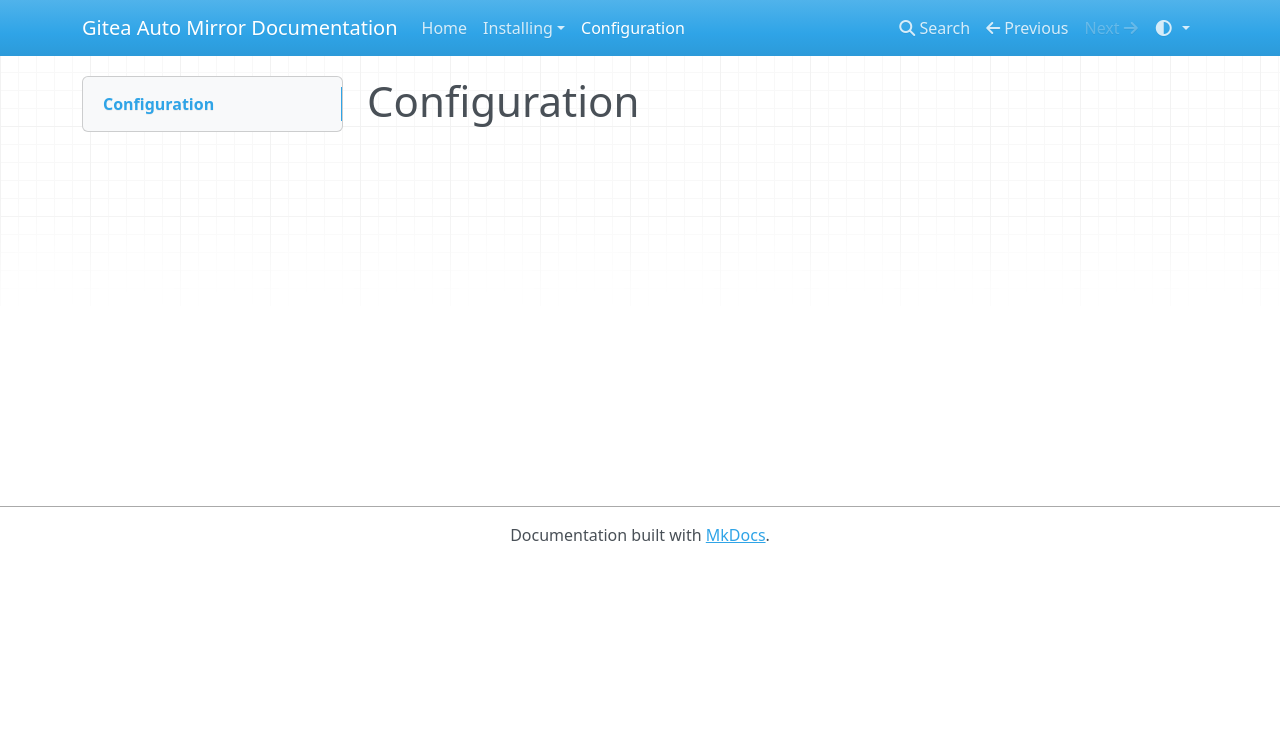
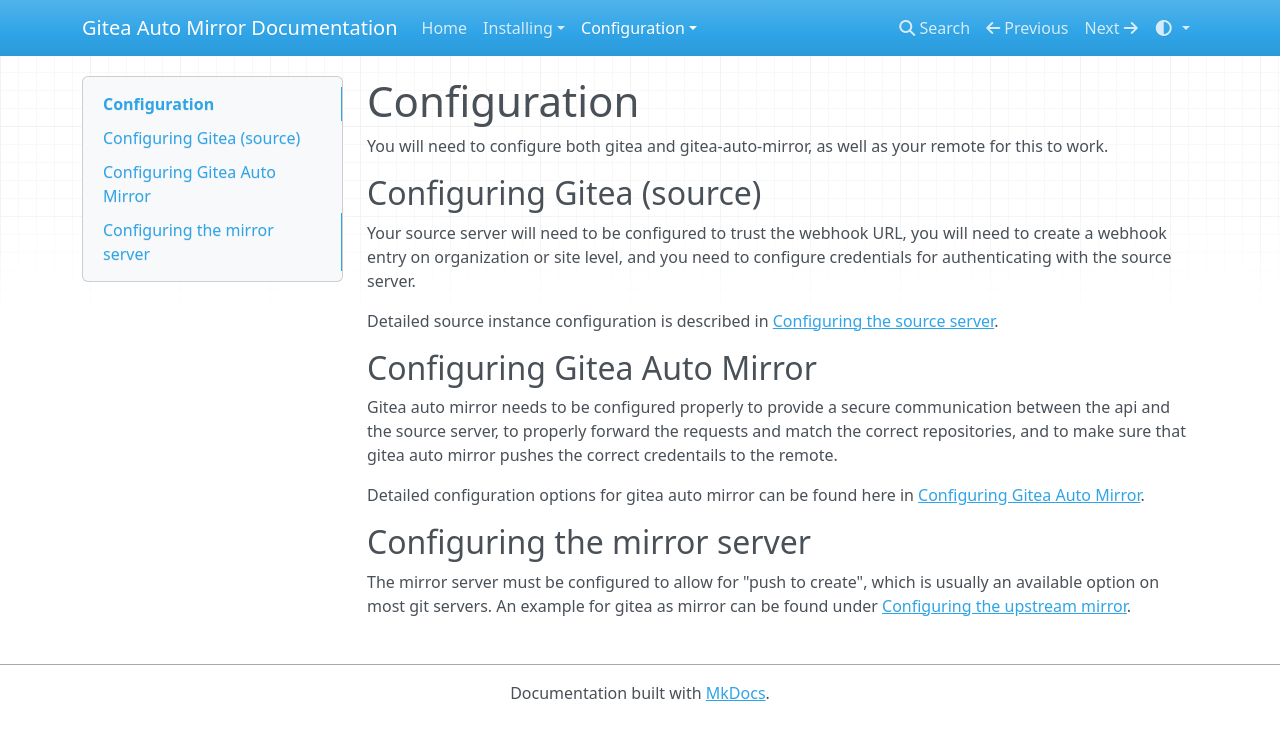
Before and after one commit to LightJack05/gitea-auto-mirror, an MkDocs documentation site: the page built from docs/configuring/index.md, in a window 1280 px wide. Shown: the top 740 px of the page. Built offline with MkDocs 1.6.1, drawn with Linux system fonts in a browser that asks for light colours; nearby versions of some CDN libraries.

Commit message:
Started working on docs for configuration

```diff
--- a/docs/configuring/index.md
+++ b/docs/configuring/index.md
@@ -1 +1,16 @@
 # Configuration
+You will need to configure both gitea and gitea-auto-mirror, as well as your remote for this to work.
+
+## Configuring Gitea (source)
+Your source server will need to be configured to trust the webhook URL, you will need to create a webhook entry on organization or site level, and you need to configure credentials for authenticating with the source server.
+
+Detailed source instance configuration is described in [Configuring the source server](source.md).
+
+## Configuring Gitea Auto Mirror
+Gitea auto mirror needs to be configured properly to provide a secure communication between the api and the source server, to properly forward the requests and match the correct repositories, and to make sure that gitea auto mirror pushes the correct credentails to the remote.
+
+Detailed configuration options for gitea auto mirror can be found here in [Configuring Gitea Auto Mirror](gitea-auto-mirror.md).
+
+## Configuring the mirror server
+The mirror server must be configured to allow for "push to create", which is usually an available option on most git servers.
+An example for gitea as mirror can be found under [Configuring the upstream mirror](mirror.md).
--- a/mkdocs.yml
+++ b/mkdocs.yml
@@ -9,4 +9,8 @@ nav:
     - Introduction: installing/index.md
     - Docker Compose: installing/docker-compose.md
     - Kubernetes: installing/kubernetes.md
-  - Configuration: configuring/index.md
+  - Configuration:
+    - Introduction: configuring/index.md
+    - Source Configuration: configuring/source.md
+    - Gitea Auto Mirror Configuration: configuring/gitea-auto-mirror.md
+    - Mirror Configuration: configuring/mirror.md
```
Also changed, not shown: docs/configuring/mirror.md (added, +11 -0 lines), docs/configuring/source.md (added, +43 -0 lines).
